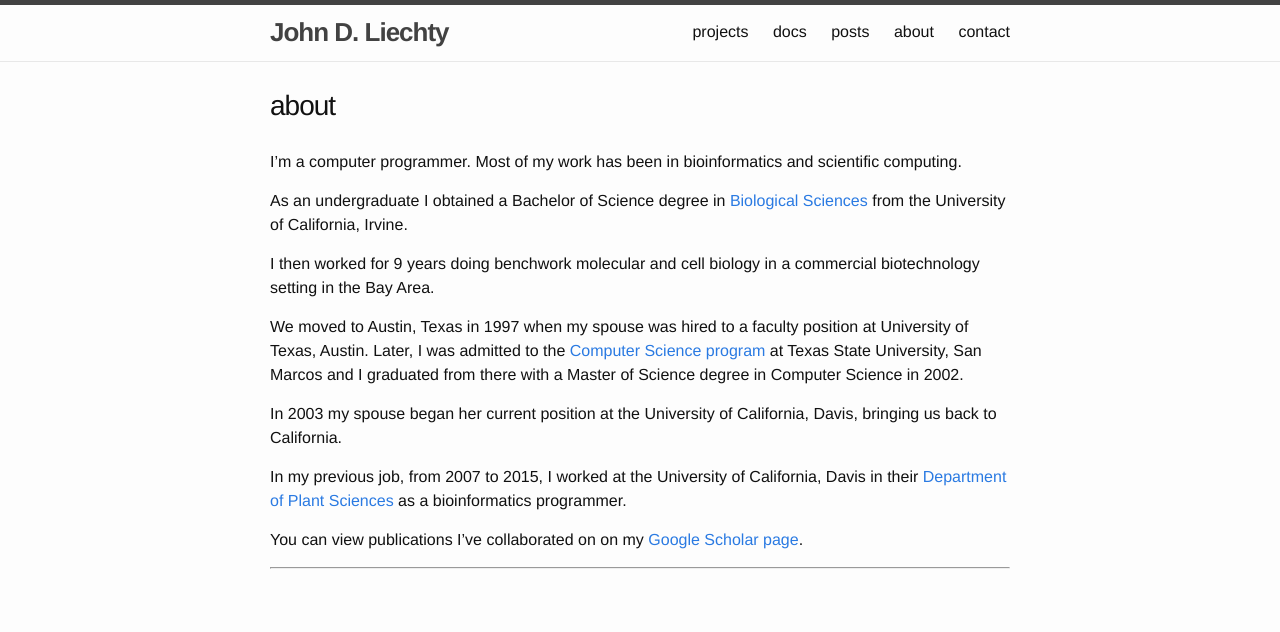
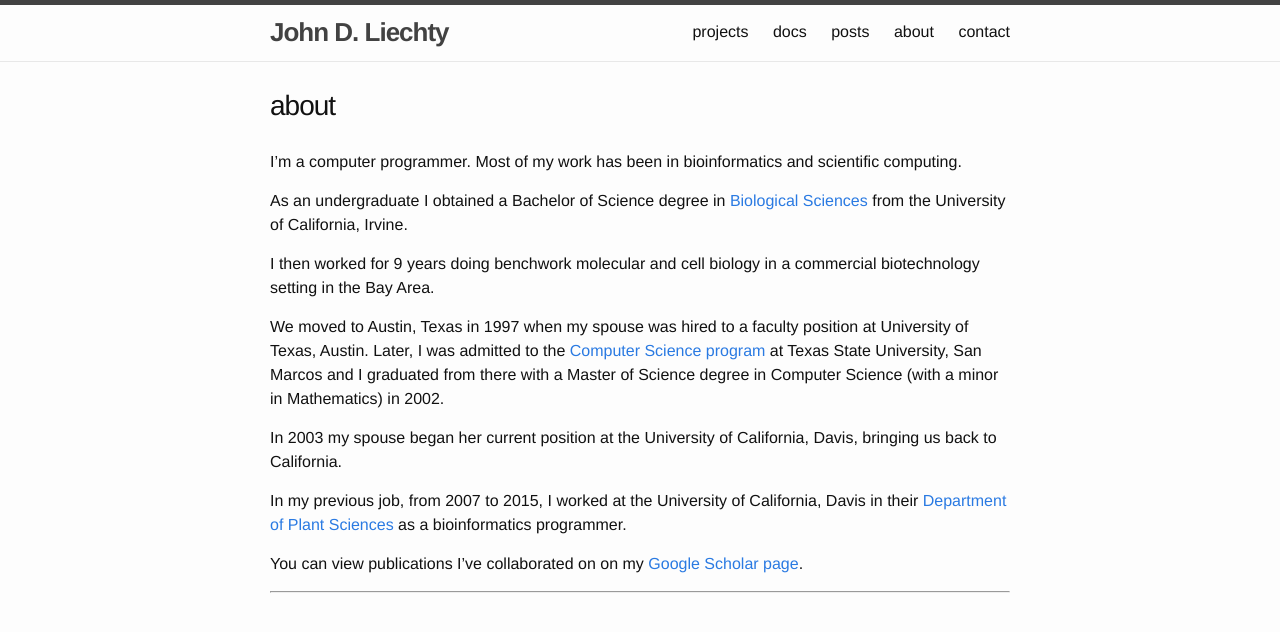
Before and after one commit to jdliechty/jdliechty.github.io, a Jekyll site: the page built from about.md, in a window 1280 px wide. Shown: the top 632 px of the page. Built offline with Jekyll 4.4.1, drawn with Linux system fonts in a browser that asks for light colours.

Commit message:
Updated about.md info

```diff
--- a/about.md
+++ b/about.md
@@ -13,7 +13,7 @@ I then worked for 9 years doing benchwork molecular and cell biology in a commer
 
 We moved to Austin, Texas in 1997 when my spouse was hired to a faculty position at University of Texas, Austin.
 Later, I was admitted to the [Computer Science program][txstate-cs-dept] at Texas State University, San Marcos and I graduated
-from there with a Master of Science degree in Computer Science in 2002.
+from there with a Master of Science degree in Computer Science (with a minor in Mathematics) in 2002.
 
 In 2003 my spouse began her current position  at the University of California, Davis, bringing us back to California.
 
```
